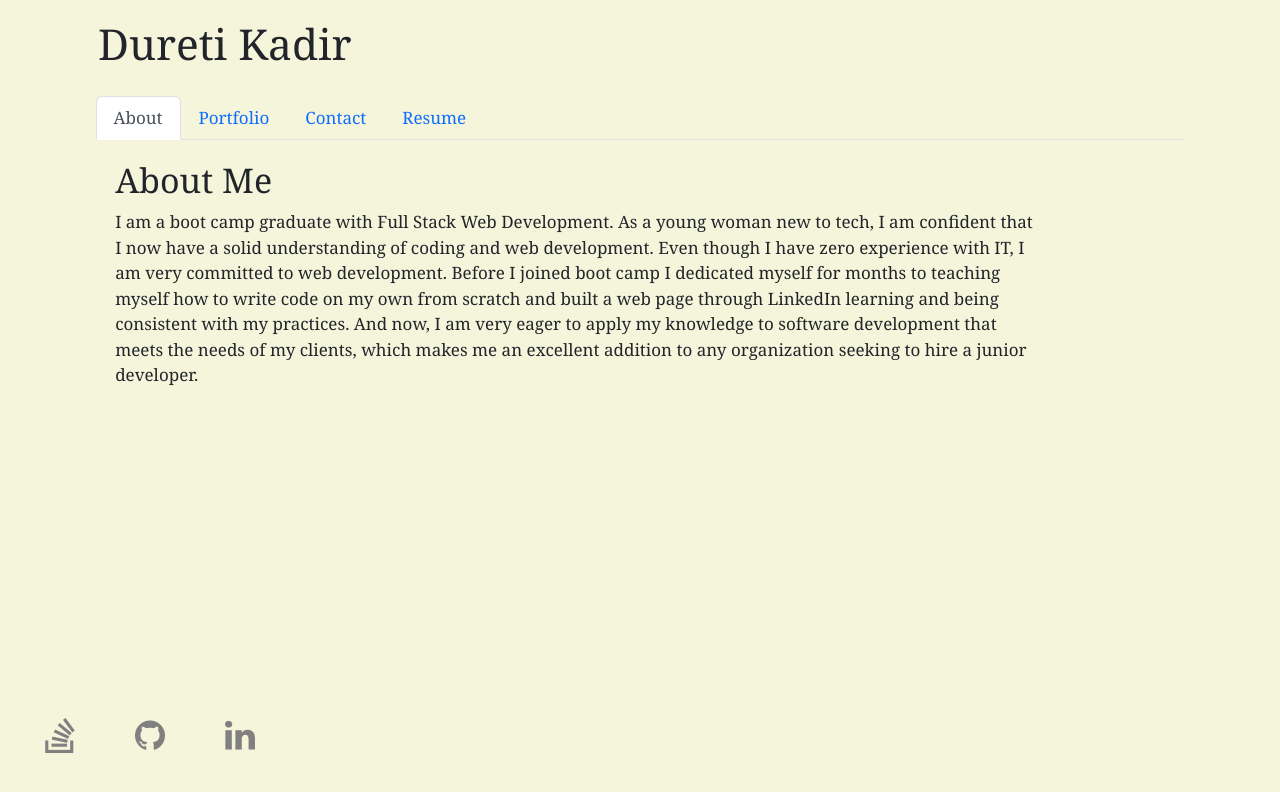
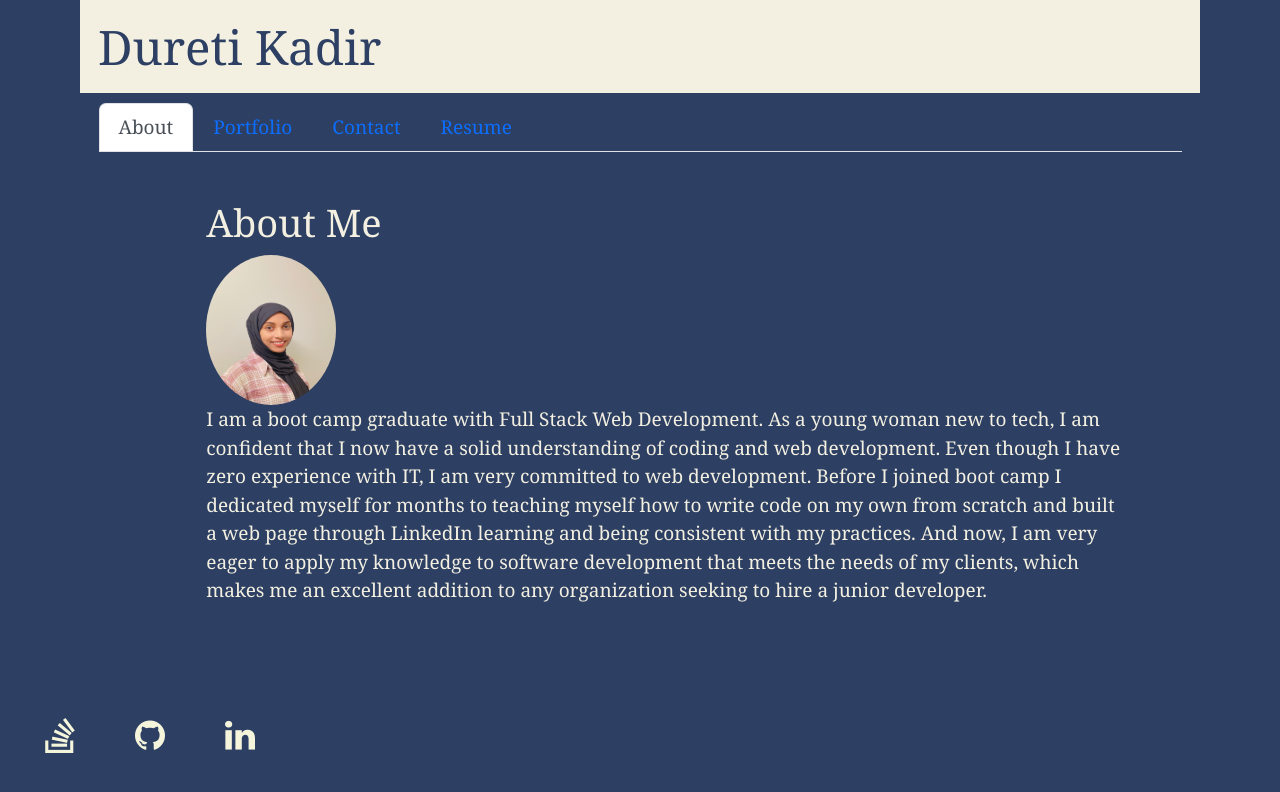
Before and after one commit to DuretiTilmo/React-Portfolio, a React (Create React App) app in the folder my-app/: page / in a window 1280 px wide. Shown: the top 792 px of the page. Built offline with nearby package versions, Linux system fonts and the light colour scheme.

Commit message:
styled the components

```diff
--- a/my-app/src/App.css
+++ b/my-app/src/App.css
@@ -1,22 +1,23 @@
 * {
-  background-color: beige;
+  background-color:  #2D3F62;
   font-family:Cambria;
   padding: 0;
   margin: 0;
   max-width: 100%;
-  font-size: 17px;
-
+  font-size: 19px;
+  color: #F3F0E2;
+  max-height: 100%;
 }
-
 
  h1 {
   margin: 80px;
   padding: 18px;
+  background-color: #F3F0E2;
+  color: #2D3F62 ;
  }
 
-
 .contact {
-  margin: 20px;
+  margin: 50px;
 }
 
 .contact input {
@@ -50,7 +51,7 @@
   backface-visibility: hidden;
   position: relative;
   border-radius: 5%;
-
+  margin: 25px;
 }
 
 .card-body .img_1 {
@@ -91,3 +92,9 @@
   text-align: center;
   padding: 30px;
 }
+
+.profilePic {
+  border-radius: 50%;
+  width: 130px;
+  height: 150px;
+}
--- a/my-app/src/components/pages/About.js
+++ b/my-app/src/components/pages/About.js
@@ -3,8 +3,8 @@ const styles = {
     sectionStyles: {
       width: '950px',
       position: 'fixed',
-      top: '20%',
-      left: '8%',
+      top: '25%',
+      left: '15%',
 
     },
   };
@@ -13,7 +13,7 @@ export default function About(){
 <section style={styles.sectionStyles} className="container">
 <div className="about">
 <h2> About Me</h2>
-{/* <img src="">  */}
+<img src={require("../../assets/IMG-0196.jpg")} alt="" className="profilePic"/>
 <p>
 I am a boot camp graduate with Full Stack Web Development. As a young woman new to tech, I am confident that I now have a solid understanding of coding and web development. Even though I have zero experience with IT, I am very committed to web development. Before I joined boot camp I dedicated myself for months to teaching myself how to write code on my own from scratch and built a web page through LinkedIn learning and being consistent with my practices. And now, I am very eager to apply my knowledge to software development that meets the needs of my clients, which makes me an excellent addition to any organization seeking to hire a junior developer.
 
--- a/my-app/src/components/pages/Contact.js
+++ b/my-app/src/components/pages/Contact.js
@@ -50,9 +50,11 @@ export default function Contact(){
         <textarea
         name="message"
         rows="4"
-        cols="50">
+        cols="50"
+        required
+        >
 
-        </textarea>
+        </textarea >
          <button type="button" className="btn btn-primary" onClick={handleFormSubmit}>
           Submit
          </button>
--- a/my-app/src/components/pages/Footer.js
+++ b/my-app/src/components/pages/Footer.js
@@ -5,7 +5,7 @@ const styles = {
       fontSize: '35px',
       paddingLeft: '60px',
       float: 'left',
-      color: 'grey',
+      color: 'beige',
     },
 };
 export default function Footer(){
--- a/my-app/src/components/pages/Portfolio.js
+++ b/my-app/src/components/pages/Portfolio.js
@@ -2,6 +2,7 @@ import React from "react";
 
 export default function Portfolio() {
   return (
+    <section className="projects">
     <div className="container">
       <div className="row">
         <div className="col-4">
@@ -124,6 +125,7 @@ export default function Portfolio() {
       </div>
       </div>
     </div>
+    </section>
   );
 }
 
--- a/my-app/src/components/pages/Resume.js
+++ b/my-app/src/components/pages/Resume.js
@@ -1,11 +1,17 @@
 import React from 'react';
+const styles = {
+  resumeStyle: {
+   paddingBottom: '80px',
+   margin: '40px',
 
+  },
+};
 export default function Resume(){
     return (
-        <section className="container">
+        <section style={styles.resumeStyle} className="container">
             <h2> Resume</h2>
    <ul>
-     <p> Download my <a href="my-app/src/components/pages/Resume.js" download > resume</a> </p>
+     <p> Download my <a href="resume.pdf" download > resume</a> </p>
 
     <h4> Front-end Proficiencies</h4>
 
```
Also changed, not shown: my-app/src/assets/IMG-0196.jpg (added), 1 other file (tests, documents, lock files or other folders).
